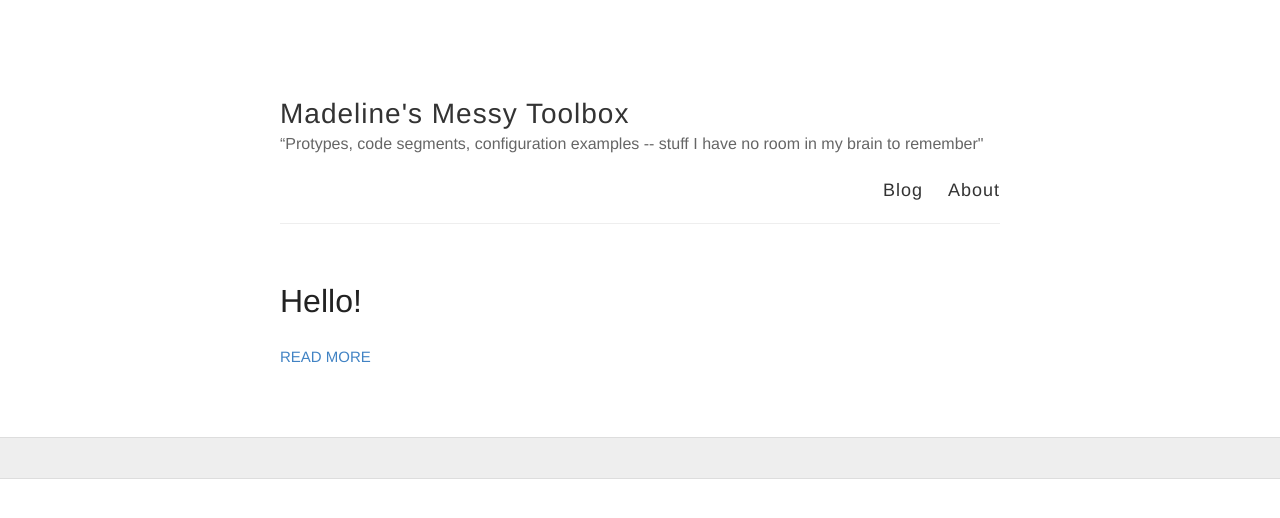
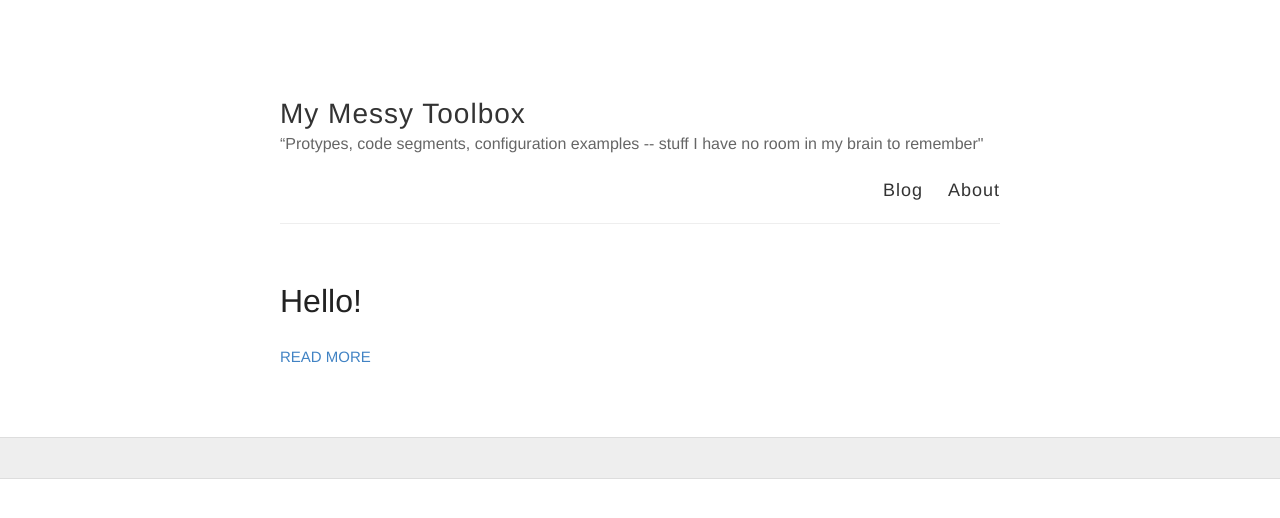
Before and after one commit to madelineli/Tech-Notebook.github.io, a Jekyll site: the page built from index.html, in a window 1280 px wide. Shown: the top 518 px of the page. Built offline with Jekyll 4.4.1, drawn with Linux system fonts in a browser that asks for light colours.

```diff
--- a/_config.yml
+++ b/_config.yml
@@ -3,7 +3,7 @@
 #
 
 # Name of your site (displayed in the header)
-name: Madeline's Messy Toolbox
+name: My Messy Toolbox
 
 
 # Short bio or description (displayed in the header)
```
